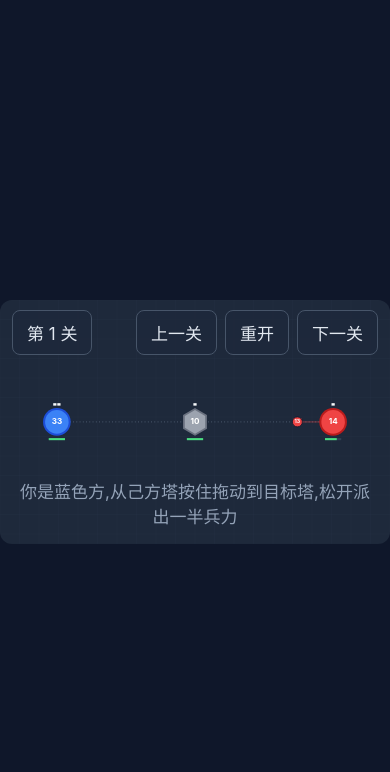
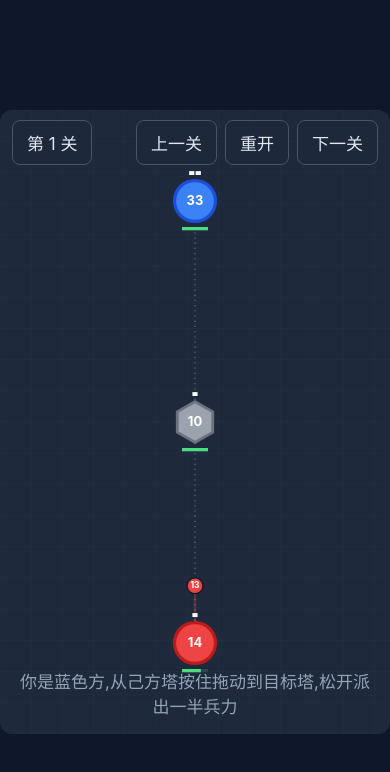
Before and after one commit to Ccimon/KimiAgent_WarBattleGame, a website built with Vite: page index.html in a window 390 px wide. Both pictures are taken after a click on the button "单机开始". Built offline with nearby package versions, Linux system fonts and the light colour scheme.

Commit message:
feat: 真·竖屏适配——关卡坐标转置(toPortrait),逻辑画布横竖屏动态切换 (v0.2.3)

```diff
--- a/index.html
+++ b/index.html
@@ -20,6 +20,13 @@
         position: relative;
         width: min(100vw, calc(100vh * 1.6));
         aspect-ratio: 960 / 600;
+      }
+      /* 竖屏:逻辑画布转置为 600x960,容器同步为竖版比例 */
+      @media (orientation: portrait) {
+        #app {
+          width: min(100vw, calc(100vh * 0.625));
+          aspect-ratio: 600 / 960;
+        }
       }
       canvas {
         width: 100%;
--- a/src/levels.ts
+++ b/src/levels.ts
@@ -4,6 +4,15 @@ export interface LevelDef {
   name: string;
   towers: TowerInit[];
   edges: [number, number][]; // 道路:塔下标对(无向),只能沿边派兵
+}
+
+// 竖屏布局:坐标 x/y 互换(保距变换),关卡只需按横版 960x600 设计一次,竖屏自动转置
+export function toPortrait(def: LevelDef): LevelDef {
+  return {
+    name: def.name,
+    edges: def.edges,
+    towers: def.towers.map((t) => ({ ...t, x: t.y, y: t.x })),
+  };
 }
 
 // 塔类型:普通(默认不标)/fortress 堡垒/barracks 兵营/watch 哨塔/mine 矿塔,设计见 docs/塔类型设计.md
--- a/src/main.ts
+++ b/src/main.ts
@@ -13,15 +13,20 @@ import {
   type GameState,
   type Owner,
 } from './game';
-import { LEVELS } from './levels';
+import { LEVELS, toPortrait } from './levels';
 import { draw, type DragState } from './render';
 import { hostRoom, joinRoom, type GuestHandle, type HostHandle, type Snapshot } from './net';
 import { VERSION } from './version';
 
-const LOGICAL_W = 960;
-const LOGICAL_H = 600;
+// 逻辑画布尺寸:横屏 960x600,竖屏 600x960(关卡按横版设计,竖屏由 toPortrait 转置)
+let LOGICAL_W = 960;
+let LOGICAL_H = 600;
 const SNAP_INTERVAL = 0.1; // 房主快照广播间隔(秒)
 const NET_LEVELS = [3, 4, 5]; // 联机可选关卡(三方会战)
+
+function isPortrait(): boolean {
+  return window.innerHeight > window.innerWidth;
+}
 
 const canvas = document.querySelector<HTMLCanvasElement>('#game')!;
 const ctx = canvas.getContext('2d')!;
@@ -62,8 +67,9 @@ let guestEliminated = false;
 
 function loadLevel(index: number): GameState {
   levelIndex = ((index % LEVELS.length) + LEVELS.length) % LEVELS.length;
-  const def = LEVELS[levelIndex];
-  levelNameEl.textContent = def.name;
+  const raw = LEVELS[levelIndex];
+  const def = isPortrait() ? toPortrait(raw) : raw; // 竖屏时整体转置布局
+  levelNameEl.textContent = raw.name;
   overlayEl.classList.remove('show');
   overlayShown = false;
   return createGame(levelIndex, def.towers, def.edges);
@@ -78,6 +84,17 @@ function loadNetLevel(index: number): GameState {
 }
 
 function resize(): void {
+  // 横竖屏切换:更新逻辑尺寸并重载当前关(布局随朝向转置,对局会重置)
+  const w = isPortrait() ? 600 : 960;
+  const h = isPortrait() ? 960 : 600;
+  if (w !== LOGICAL_W) {
+    LOGICAL_W = w;
+    LOGICAL_H = h;
+    if (!lobbyEl.classList.contains('show')) {
+      state = mode === 'host' ? loadNetLevel(levelIndex) : loadLevel(levelIndex);
+      if (mode === 'host') host?.send({ t: 'start', levelIndex });
+    }
+  }
   const rect = canvas.getBoundingClientRect();
   const dpr = window.devicePixelRatio || 1;
   canvas.width = Math.round(rect.width * dpr);
@@ -466,7 +483,7 @@ function frame(now: number): void {
 
   const scale = Math.min(canvas.width / LOGICAL_W, canvas.height / LOGICAL_H);
   ctx.setTransform(scale, 0, 0, scale, 0, 0);
-  draw(ctx, state, drag);
+  draw(ctx, state, drag, LOGICAL_W, LOGICAL_H);
 
   requestAnimationFrame(frame);
 }
--- a/src/render.ts
+++ b/src/render.ts
@@ -134,24 +134,30 @@ function drawSquad(ctx: CanvasRenderingContext2D, state: GameState, s: (typeof s
   }
 }
 
-export function draw(ctx: CanvasRenderingContext2D, state: GameState, drag: DragState): void {
+export function draw(
+  ctx: CanvasRenderingContext2D,
+  state: GameState,
+  drag: DragState,
+  w = 960,
+  h = 600,
+): void {
   // 背景
   ctx.fillStyle = '#1e293b';
-  ctx.fillRect(0, 0, 960, 600);
+  ctx.fillRect(0, 0, w, h);
 
   // 背景网格
   ctx.strokeStyle = '#33415555';
   ctx.lineWidth = 1;
-  for (let x = 0; x <= 960; x += 48) {
+  for (let x = 0; x <= w; x += 48) {
     ctx.beginPath();
     ctx.moveTo(x, 0);
-    ctx.lineTo(x, 600);
+    ctx.lineTo(x, h);
     ctx.stroke();
   }
-  for (let y = 0; y <= 600; y += 48) {
+  for (let y = 0; y <= h; y += 48) {
     ctx.beginPath();
     ctx.moveTo(0, y);
-    ctx.lineTo(960, y);
+    ctx.lineTo(w, y);
     ctx.stroke();
   }
 
--- a/src/version.ts
+++ b/src/version.ts
@@ -1,2 +1,2 @@
 // 版本号唯一来源,显示在大厅标题栏;每次推送 Git 前递增(patch 位)
-export const VERSION = '0.2.2';
+export const VERSION = '0.2.3';
```
Also changed, not shown: AGENTS.md (+1 -1 lines).
